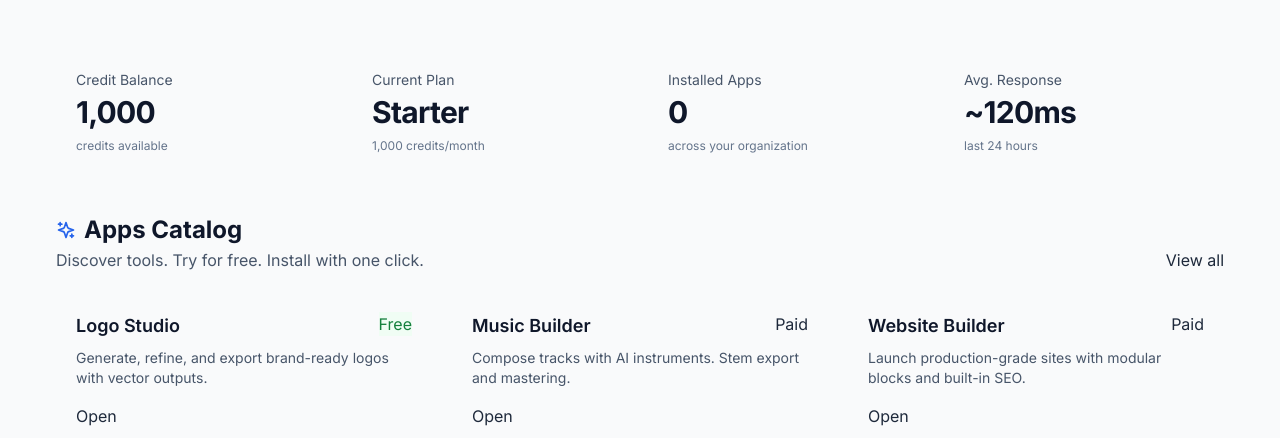
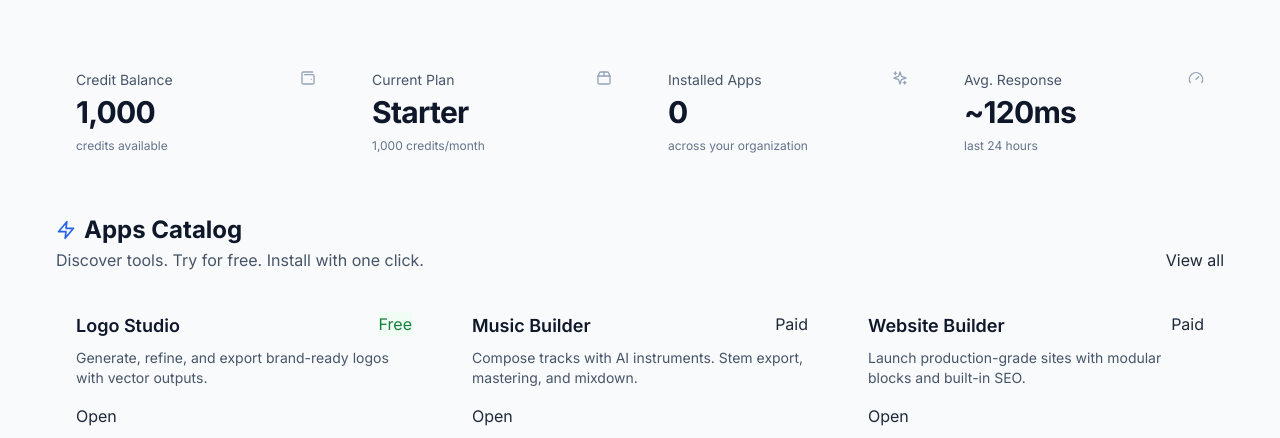
Before and after one commit to CR-AudioViz-AI/crav-dashboard-app, a Next.js app: page /dashboard in a window 1280 px wide. Shown: the part 194-632 px from the top of the page. Built offline with nearby package versions, Linux system fonts and the light colour scheme.

Commit message:
Refactor dashboard page content and icons
Updated text and icons in the dashboard page for clarity and consistency.

```diff
--- a/app/dashboard/page.tsx
+++ b/app/dashboard/page.tsx
@@ -1,14 +1,14 @@
 // crav-dashboard-app/app/dashboard/page.tsx
 import Link from "next/link";
 import {
-  Wallet,
-  DollarSign,
-  Grid3X3,
+  Crown,
+  ShieldCheck,
   Sparkles,
-  ShieldCheck,
-  Star,
   CreditCard,
-  Crown,
+  Gauge,
+  Package2,
+  Wallet2,
+  Zap,
 } from "lucide-react";
 
 /* ---------- Small presentational helpers (server-safe) ---------- */
@@ -17,14 +17,19 @@ function Stat({
   label,
   value,
   hint,
+  icon: Icon,
 }: {
   label: string;
   value: string;
   hint?: string;
+  icon?: React.ComponentType<{ className?: string }>;
 }) {
   return (
     <div className="card p-5">
-      <div className="text-sm text-slate-600">{label}</div>
+      <div className="flex items-start justify-between">
+        <div className="text-sm text-slate-600">{label}</div>
+        {Icon ? <Icon className="h-4 w-4 text-slate-400" /> : null}
+      </div>
       <div className="mt-1 text-3xl font-bold tracking-tight text-slate-900">
         {value}
       </div>
@@ -71,7 +76,7 @@ function AppTile({
 /* ---------- Page ---------- */
 
 export default async function DashboardPage() {
-  // Temporary static values; wire to your APIs later.
+  // Temporary static values; wire up to your APIs later.
   const installedApps = 0;
   const planName = "Starter";
   const monthlyCredits = 1000;
@@ -92,7 +97,8 @@ export default async function DashboardPage() {
     },
     {
       name: "Music Builder",
-      blurb: "Compose tracks with AI instruments. Stem export and mastering.",
+      blurb:
+        "Compose tracks with AI instruments. Stem export, mastering, and mixdown.",
       href: "/apps/music-builder",
       free: false,
     },
@@ -116,9 +122,8 @@ export default async function DashboardPage() {
                 Welcome to CRAV Dashboard
               </h1>
               <p className="mt-2 text-slate-600">
-                Unified command center for{" "}
-                <strong>apps</strong>, <strong>credits</strong>, and{" "}
-                <strong>billing</strong>.
+                Unified command center for <strong>apps</strong>,{" "}
+                <strong>credits</strong>, and <strong>billing</strong>.
               </p>
             </div>
             <div className="flex items-center gap-2">
@@ -143,27 +148,30 @@ export default async function DashboardPage() {
           label="Credit Balance"
           value={creditValue}
           hint={isAdmin ? "No limits for administrators" : "credits available"}
+          icon={Wallet2}
         />
         <Stat
           label="Current Plan"
           value={planName}
           hint={`${monthlyCredits.toLocaleString()} credits/month`}
+          icon={Package2}
         />
         <Stat
           label="Installed Apps"
           value={String(installedApps)}
           hint="across your organization"
+          icon={Sparkles}
         />
-        <Stat label="Avg. Response" value="~120ms" hint="last 24 hours" />
+        <Stat label="Avg. Response" value="~120ms" hint="last 24 hours" icon={Gauge} />
       </section>
 
-      {/* Apps Catalog Preview */}
+      {/* Apps Catalog */}
       <section className="container mx-auto max-w-[1200px] px-4 mt-10">
         <div className="flex items-end justify-between">
           <div>
             <h2 className="text-xl md:text-2xl font-bold text-slate-900">
               <span className="inline-flex items-center gap-2">
-                <Sparkles className="h-5 w-5 text-blue-600" />
+                <Zap className="h-5 w-5 text-blue-600" />
                 Apps Catalog
               </span>
             </h2>
@@ -191,8 +199,7 @@ export default async function DashboardPage() {
         <div className="card p-6">
           <h3 className="text-xl font-bold text-slate-900">Unified Credits</h3>
           <p className="text-sm md:text-base text-slate-600 mt-1">
-            One balance powers all apps. Share across tools, carry over, and
-            top-up anytime.
+            One balance powers all apps. Share across tools, carry over, and top-up anytime.
           </p>
 
           <div className="mt-5 grid grid-cols-2 gap-4">
@@ -206,9 +213,7 @@ export default async function DashboardPage() {
             <div className="card-quiet p-4">
               <div className="text-sm text-slate-600">Projected Usage</div>
               <div className="text-2xl font-bold mt-1">~650</div>
-              <div className="text-xs text-slate-500 mt-1">
-                next 30 days (est.)
-              </div>
+              <div className="text-xs text-slate-500 mt-1">next 30 days (est.)</div>
             </div>
           </div>
 
@@ -224,9 +229,7 @@ export default async function DashboardPage() {
 
         {/* Billing & Payments */}
         <div className="card p-6">
-          <h3 className="text-xl font-bold text-slate-900">
-            Billing & Payments
-          </h3>
+          <h3 className="text-xl font-bold text-slate-900">Billing & Payments</h3>
           <p className="text-sm md:text-base text-slate-600 mt-1">
             Upgrade your plan or purchase credits via Stripe or PayPal.
           </p>
@@ -272,8 +275,7 @@ export default async function DashboardPage() {
                 Supercharge your workflow with connected apps
               </h3>
               <p className="text-sm text-slate-600 mt-1">
-                All apps share credits, assets, and settings. Install one and
-                they work together.
+                All apps share credits, assets, and settings. Install one and they work together.
               </p>
             </div>
             <div className="flex gap-2">
```
